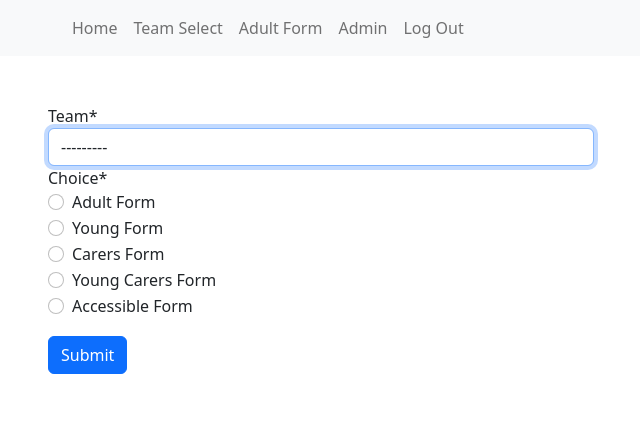
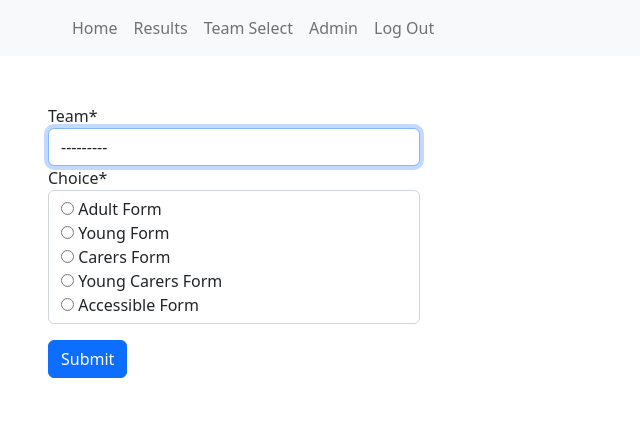
Before and after one commit to CDU-data-science-team/survey-application, a Django app: page / in a window 1280 px wide. Shown: the top 421 px of the page, without its empty margins (34-674 px from the left). Run offline with Django 4.2, Linux system fonts and the light colour scheme; the visitor is signed in with stand-in values (Sample User, id 1); data that the repository does not hold is empty; some libraries are stand-ins or nearby versions.

Commit message:
Merged PR 6643: #63179 Add list, update, and detail views
Complete the minimum user flow of:
- Submit a team and form option
- Redirected accordingly
- Submit survey data
- List view of completed surveys
- Detail/edit views

Includes:
- Add initial views / templates / url conf
- Add template views for update
- Change templates for forms - prepare for crispy forms
- Build custom layout for adult form + surrounding views - using crispy forms.
- Update default homepage to team_form

Resolves:

#63179

#63180

#63186

Related work items: #63179, #63180, #63186

```diff
--- a/quenten/quenten/settings.py
+++ b/quenten/quenten/settings.py
@@ -139,8 +139,9 @@ DEFAULT_AUTO_FIELD = "django.db.models.BigAutoField"
 
 # Custom user model configuration
 AUTH_USER_MODEL = "users.CustomUser"
-LOGIN_REDIRECT_URL = "home"
-LOGOUT_REDIRECT_URL = "home"
+LOGIN_REDIRECT_URL = "/"
+LOGOUT_REDIRECT_URL = "/"
 
 # Django Crispy Forms configuration
 CRISPY_TEMPLATE_PACK = "bootstrap4"
+CRISPY_FAIL_SILENTLY = not DEBUG
--- a/quenten/quenten/urls.py
+++ b/quenten/quenten/urls.py
@@ -15,7 +15,6 @@ Including another URLconf
 """
 from django.contrib import admin
 from django.urls import include, path
-from django.views.generic.base import TemplateView
 
 urlpatterns = [
     path("", include("web.urls")),
--- a/quenten/templates/base.html
+++ b/quenten/templates/base.html
@@ -15,7 +15,7 @@
 
   <div class="container-sm mt-5 mb-5">
     <div class="row">
-      <div class="col-md-6">
+      <div class="">
       {% block content %}
       {% endblock %}
       </div>
--- a/quenten/templates/forms/team_form.html
+++ b/quenten/templates/forms/team_form.html
@@ -1,12 +1,16 @@
 {% extends "base.html" %}
-{% load crispy_forms_tags %}
 
-{% block title %}Team Form{% endblock %}
+{% block title %}Team Select{% endblock %}
 
 {% block content %}
-<form method="post">
-  {% csrf_token %}
-  {{ form|crispy }}
-  <button type="submit" class="btn btn-primary mt-3 mb-5">Submit</button>
-</form>
+
+  {% if user.is_authenticated %}
+    <form method="post">
+      {% load crispy_forms_tags %}
+      {% crispy form %}
+    </form>
+  {% else %}
+      <a href="{% url 'login' %}">Login</a>
+  {% endif %}
+
 {% endblock %}
--- a/quenten/templates/includes/navbar.html
+++ b/quenten/templates/includes/navbar.html
@@ -7,8 +7,8 @@
         <div class="collapse navbar-collapse" id="navbarNav">
             <div class="navbar-nav">
                     <a class="nav-item nav-link" href="/">Home</a>
+                    <a class="nav-item nav-link" href="{% url 'responses' %}">Results</a>
                     <a class="nav-item nav-link" href="{% url 'team-select' %}">Team Select</a>
-                    <a class="nav-item nav-link" href="{% url 'adult-new' %}">Adult Form</a>
                     {% if user.is_authenticated %}
                         <a class="nav-item nav-link" href="{% url 'admin:index' %}">Admin</a>
                         <a class="nav-item nav-link" href="{% url 'logout' %}">Log Out</a>
--- a/quenten/users/views.py
+++ /dev/null
@@ -1,3 +0,0 @@
-from django.shortcuts import render
-
-# Create your views here.
--- a/quenten/web/forms.py
+++ b/quenten/web/forms.py
@@ -2,6 +2,7 @@
 from typing import Any
 
 from crispy_forms.helper import FormHelper
+from crispy_forms.layout import Div, Field, Layout, Submit
 from django import forms
 
 from .models import Adult, Team
@@ -29,6 +30,16 @@ class TeamForm(forms.Form):
         super().__init__(*args, **kwargs)
         self.helper = FormHelper()
         self.helper.form_method = "post"
+        self.helper.layout = Layout(
+            Field(
+                "team",
+                wrapper_class="col-md-4",
+                css_class="form-control",
+                autofocus="autofocus",
+            ),
+            Field("choice", wrapper_class="col-md-4", css_class="form-control"),
+            Submit("submit", "Submit", css_class="mt-3"),
+        )
 
 
 class AdultForm(forms.ModelForm):
@@ -63,6 +74,74 @@ class AdultForm(forms.ModelForm):
         super().__init__(*args, **kwargs)
         self.helper = FormHelper()
         self.helper.form_method = "post"
+        self.helper.layout = Layout(
+            Div(
+                Field(
+                    "carer_type",
+                    wrapper_class="col-md-4",
+                    css_class="form-control",
+                    autofocus="autofocus",
+                ),
+                css_class="row",
+            ),
+            Div(
+                Field("experience", wrapper_class="col-md-4", css_class="form-control"),
+                Field("listening", wrapper_class="col-md-4", css_class="form-control"),
+                Field("explaining", wrapper_class="col-md-4", css_class="form-control"),
+                css_class="row",
+            ),
+            Div(
+                Field("kind", wrapper_class="col-md-4", css_class="form-control"),
+                Field("treatment", wrapper_class="col-md-4", css_class="form-control"),
+                Field("positive", wrapper_class="col-md-4", css_class="form-control"),
+                css_class="row",
+            ),
+            Div(
+                Field(
+                    "comments_good",
+                    wrapper_class="col-md-6",
+                    rows="2",
+                    css_class="form-control",
+                ),
+                Field(
+                    "comments_better",
+                    wrapper_class="col-md-6",
+                    rows="2",
+                    css_class="form-control",
+                ),
+                css_class="row",
+            ),
+            Field(
+                "comments_public", wrapper_class="col-md-4", css_class="form-control"
+            ),
+            Div(
+                Field("gender", wrapper_class="col-md-4", css_class="form-control"),
+                Field(
+                    "ethnic_group", wrapper_class="col-md-4", css_class="form-control"
+                ),
+                Field("disability", wrapper_class="col-md-4", css_class="form-control"),
+                css_class="row",
+            ),
+            Div(
+                Field("religion", wrapper_class="col-md-4", css_class="form-control"),
+                Field(
+                    "sexual_orientation",
+                    wrapper_class="col-md-4",
+                    css_class="form-control",
+                ),
+                Field("ages", wrapper_class="col-md-4", css_class="form-control"),
+                css_class="row",
+            ),
+            Div(
+                Field(
+                    "relationship", wrapper_class="col-md-4", css_class="form-control"
+                ),
+                Field("pregnant", wrapper_class="col-md-4", css_class="form-control"),
+                Field("baby", wrapper_class="col-md-4", css_class="form-control"),
+                css_class="row",
+            ),
+            Submit("submit", "Submit", css_class="mt-3"),
+        )
 
     def save(self, commit=True) -> Any:
         """
--- a/quenten/web/urls.py
+++ b/quenten/web/urls.py
@@ -1,8 +1,11 @@
 from django.urls import path
 
-from .views import AdultCreateView, TeamSelectView
+from .views import AdultCreateView, AdultUpdateView, ResultsListView, TeamSelectView
 
 urlpatterns = [
     path("", TeamSelectView.as_view(), name="team-select"),
     path("adult/", AdultCreateView.as_view(), name="adult-new"),
+    path("results/", ResultsListView.as_view(), name="results"),
+    path("results/<uuid:uuid>", AdultUpdateView.as_view(), name="result-detail"),
+    path("results/<uuid:uuid>/update", AdultUpdateView.as_view(), name="result-update"),
 ]
--- a/quenten/web/views.py
+++ b/quenten/web/views.py
@@ -1,21 +1,15 @@
 from typing import Any, Dict
 
 from django.contrib.auth.mixins import LoginRequiredMixin
+from django.db.models.query import QuerySet
 from django.shortcuts import HttpResponseRedirect
-from django.views.generic import (
-    CreateView,
-    DeleteView,
-    DetailView,
-    FormView,
-    ListView,
-    UpdateView,
-)
+from django.views.generic import CreateView, FormView, ListView, UpdateView
 
 from .forms import AdultForm, TeamForm
-from .models import Accessible, Adult, Carer, Child, Team, YoungCarer
+from .models import Accessible, Adult, Carer, Child, Person, Team, YoungCarer
 
 
-class TeamSelectView(LoginRequiredMixin, FormView):
+class TeamSelectView(FormView):
     """
     Form view for selecting the team and redirecting on form choice.
     """
@@ -49,7 +43,7 @@ class AdultCreateView(LoginRequiredMixin, CreateView):
 
     model = Adult
     form_class = AdultForm
-    template_name = "forms/adult_form.html"
+    template_name = "forms/person_form.html"
     success_url = "/"
 
     def get_form_kwargs(self) -> Dict[str, Any]:
@@ -64,3 +58,44 @@ class AdultCreateView(LoginRequiredMixin, CreateView):
         kwargs["team"] = team_object
         self.extra_context = {"name": team_object.name, "address": team_object.district}
         return kwargs
+
+
+class AdultUpdateView(LoginRequiredMixin, UpdateView):
+    """
+    Update view.
+    """
+
+    model = Adult
+    form_class = AdultForm
+    template_name: str = "forms/person_form.html"
+    success_url = "/"
+
+    def get_object(self) -> Adult:
+        return Adult.objects.get(id=self.kwargs.get("uuid"))
+
+    def get_form_kwargs(self) -> Dict[str, Any]:
+        """
+        Override to add additional request parameters for form and team.
+        """
+        kwargs = super(AdultUpdateView, self).get_form_kwargs()
+        kwargs["request"] = self.request
+
+        team_object = self.object.team
+        kwargs["team"] = self.object.team
+        self.extra_context = {"name": team_object.name, "address": team_object.district}
+        return kwargs
+
+
+class ResultsListView(LoginRequiredMixin, ListView):
+    """
+    List view for all survey results.
+    """
+
+    template_name: str = "list.html"
+    model: Person
+
+    def get_queryset(self) -> QuerySet:
+        """
+        Override.
+        """
+        return Person.objects.order_by("-created_at")
```
Also changed, not shown: quenten/templates/forms/person_form.html (renamed from quenten/templates/forms/adult_form.html, +16 -8 lines), quenten/templates/home.html (deleted, +0 -13 lines), quenten/templates/list.html (added, +34 -0 lines), quenten/web/models.py (+6 -3 lines).
